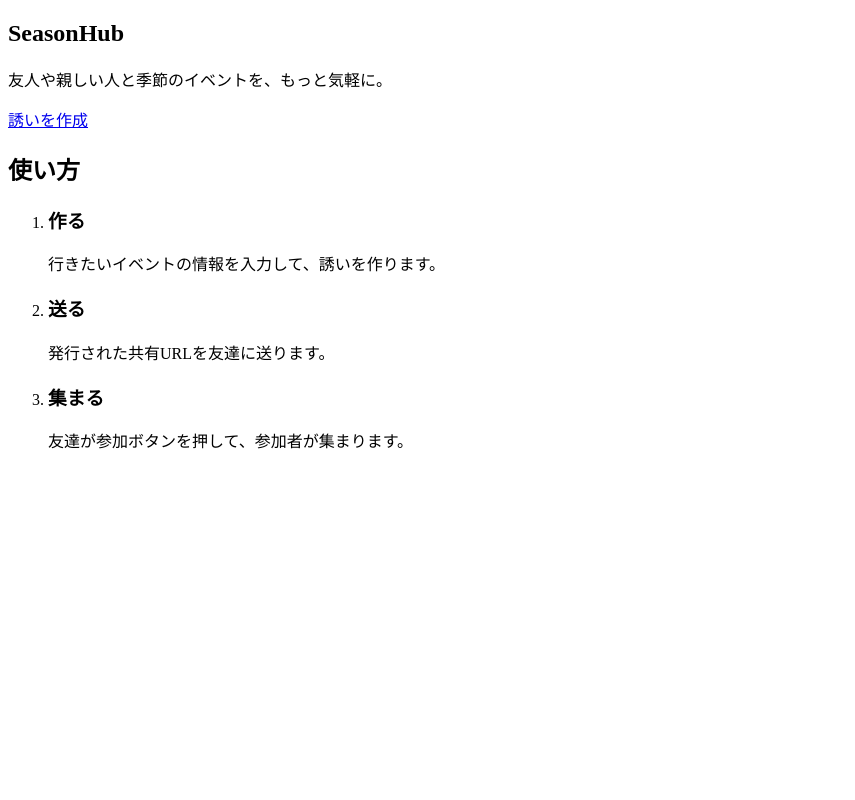
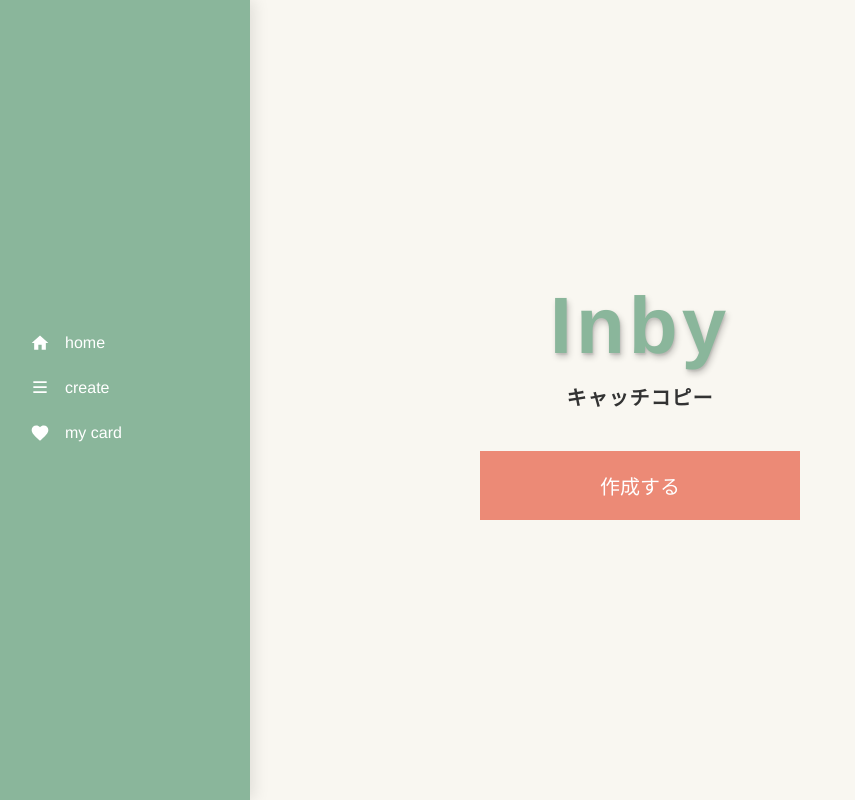
Before and after one commit to KDGT2026-Summer-Techjam/Team-B-Django, a Django app: template templates/events/home.html in a window 1280 px wide. Shown: the whole page, without its empty margins (0-855 px from the left). Run offline with Django 5.2, Linux system fonts and the light colour scheme; the template is opened without the code that fills it, so the values that code supplies are empty.

Commit message:
homeのcss

```diff
--- /dev/null
+++ b/static/css/home.css
@@ -0,0 +1,55 @@
+/* ================================
+   home ページ用の追加スタイル
+================================ */
+
+/* メインコンテンツを縦並びにして中央配置 */
+.home-content {
+  flex-direction: column;
+  align-items: center;
+}
+
+/* タイトルロゴ（Inby） */
+.brand-title {
+  font-size: 80px;
+  font-weight: bold;
+  color: #8AB69B; /* サイドバーと同じ緑色 */
+  letter-spacing: 4px;
+  margin-bottom: 10px;
+  /* 画像のような少し浮き出た立体感のある影を再現 */
+  text-shadow: 2px 4px 6px rgba(0, 0, 0, 0.2), 1px 2px 2px rgba(0, 0, 0, 0.1);
+}
+
+/* キャッチコピー */
+.catchphrase {
+  font-size: 20px;
+  font-weight: bold;
+  color: #333;
+  margin-bottom: 40px; /* ボタンとの間の余白 */
+  letter-spacing: 1px;
+}
+
+/* 「作成する」ボタン（CTAボタン） */
+.cta-button {
+  display: inline-flex;
+  justify-content: center;
+  align-items: center;
+  background-color: #EC8A76; /* ボタンのオレンジ系カラー */
+  color: #FFFFFF;
+  text-decoration: none;
+  font-size: 20px;
+  /* 画像に合わせて横長かつ角丸のない四角いボタンに設定 */
+  padding: 20px 120px;
+  border-radius: 0;
+  border: none;
+  cursor: pointer;
+  transition: background-color 0.2s, transform 0.1s;
+}
+
+/* ホバー・クリック時のアクション */
+.cta-button:hover {
+  background-color: #d97864;
+}
+
+.cta-button:active {
+  transform: scale(0.98); /* 押したときに少しだけ沈む動き */
+}
--- a/templates/events/home.html
+++ b/templates/events/home.html
@@ -1,46 +1,55 @@
+{% load static %}
 <!DOCTYPE html>
 <html lang="ja">
 <head>
-  <meta charset="UTF-8">
-  <title>SeasonHub（仮）</title>
+    <meta charset="UTF-8">
+    <meta name="viewport" content="width=device-width, initial-scale=1.0">
+    <title>Home - Inby</title>
+    <!-- 共通CSSの読み込み -->
+    <link rel="stylesheet" href="{% static 'css/common.css' %}">
+    <!-- homeページ専用の追加CSS -->
+    <link rel="stylesheet" href="{% static 'css/home.css' %}">
 </head>
 <body>
-  <main class="home">
-    <section class="hero">
-        <h1 class="app-name">SeasonHub</h1>
-        <p class="catch-copy">友人や親しい人と季節のイベントを、もっと気軽に。</p>
 
+    <!-- ヘッダー -->
+    <header>
+        <div class="header-title">home</div>
+    </header>
+
+    <!-- サイドバー表示用のトリガー -->
+    <div id="sidebar-trigger" class="sidebar-trigger"></div>
+
+    <!-- サイドバー -->
+    <aside id="sidebar" class="sidebar">
+        <ul class="menu">
+            <li>
+                <svg viewBox="0 0 24 24"><path d="M10 20v-6h4v6h5v-8h3L12 3 2 12h3v8z"/></svg>
+                home
+            </li>
+            <li>
+                <svg viewBox="0 0 24 24"><path d="M4 4h16v2H4zm0 6h16v2H4zm0 6h16v2H4z"/></svg>
+                create
+            </li>
+            <li>
+                <svg viewBox="0 0 24 24"><path d="M12 21.35l-1.45-1.32C5.4 15.36 2 12.28 2 8.5 2 5.42 4.42 3 7.5 3c1.74 0 3.41.81 4.5 2.09C13.09 3.81 14.76 3 16.5 3 19.58 3 22 5.42 22 8.5c0 3.78-3.4 6.86-8.55 11.54L12 21.35z"/></svg>
+                my card
+            </li>
+        </ul>
+    </aside>
+
+    <!-- メインコンテンツ -->
+    <div class="main-content home-content">
+        <h1 class="brand-title">Inby</h1>
+        <p class="catchphrase">キャッチコピー</p>
+
+        <!-- 指定の「作成する」ボタン（別ページへのリンク） -->
         <a href="{% url 'new_event' %}" class="cta-button">
-            誘いを作成
+            作成する
         </a>
-    </section>
+    </div>
 
-    <section class="how-to">
-        <h2 class="how-to-title">使い方</h2>
-
-        <ol class="how-to-steps">
-            <li class="how-to-step">
-                <h3 class="step-title">作る</h3>
-                <p class="step-description">
-                    行きたいイベントの情報を入力して、誘いを作ります。
-                </p>
-            </li>
-
-            <li class="how-to-step">
-                <h3 class="step-title">送る</h3>
-                <p class="step-description">
-                    発行された共有URLを友達に送ります。
-                </p>
-            </li>
-
-            <li class="how-to-step">
-                <h3 class="step-title">集まる</h3>
-                <p class="step-description">
-                    友達が参加ボタンを押して、参加者が集まります。
-                </p>
-            </li>
-        </ol>
-    </section>
-</main>
+    <!-- 共通JSの読み込み -->
+    <script src="{% static 'js/script.js' %}"></script>
 </body>
 </html>
```
